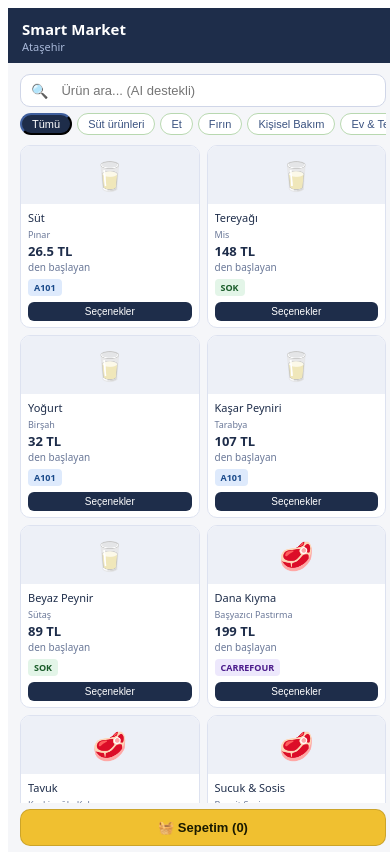
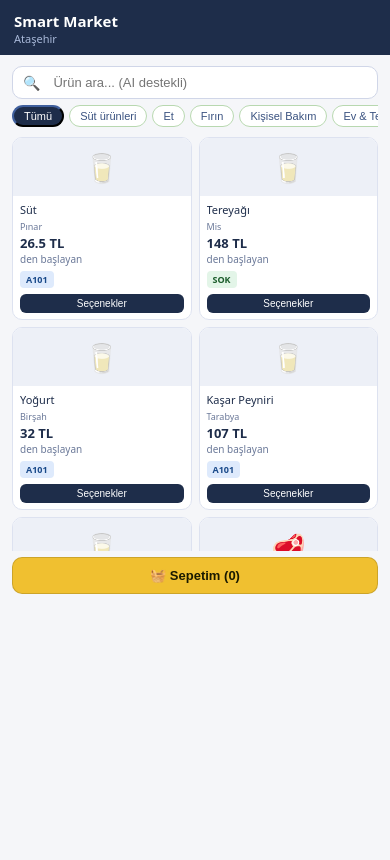
Before and after one commit to KardelenKartal/smart-market-price-comparator, a React (Vite) app: page / in a window 390 px wide. Built offline with nearby package versions, Linux system fonts and the light colour scheme; no server answers.

Commit message:
Fix mobile viewport scrolling

```diff
--- a/index.html
+++ b/index.html
@@ -2,13 +2,26 @@
 <html lang="en">
   <head>
     <meta charset="UTF-8" />
-    <meta <meta name="viewport" content="width=device-width, initial-scale=1.0, maximum-scale=1.0, user-scalable=no"
+     <meta name="viewport" content="width=device-width, initial-scale=1.0, maximum-scale=1.0, user-scalable=no"
  />
     <title>Smart Market</title>
     <style>
-      * { scrollbar-width: none; }
-      *::-webkit-scrollbar { display: none; }
-    </style>
+  * { scrollbar-width: none; }
+  *::-webkit-scrollbar { display: none; }
+
+  html, body, #root {
+    margin: 0;
+    padding: 0;
+    width: 100%;
+    height: 100%;
+    overflow: hidden;
+    background: #f5f6f9;
+  }
+
+  body {
+    overscroll-behavior: none;
+  }
+</style>
   </head>
   <body>
     <div id="root"></div>
--- a/src/ui/App.jsx
+++ b/src/ui/App.jsx
@@ -132,10 +132,11 @@
 
   return (
     <div style={{
- width: '100%',
+  width: '100%',
   maxWidth: 430,
-  minHeight: '100vh',
+  height: '100dvh',
   margin: '0 auto',
+  overflow: 'hidden',
   fontFamily: 'system-ui, sans-serif',
   background: '#f5f6f9'
 }}>
--- a/src/ui/styles.js
+++ b/src/ui/styles.js
@@ -41,8 +41,10 @@
 
 export const s = {
   phone: {
-  width: '100vw',
-  minHeight: '100vh',
+  width: '100%',
+  height: '100%',
+  display: 'flex',
+  flexDirection: 'column',
   background: colors.pageBg,
   overflow: 'hidden',
   fontFamily: 'system-ui, sans-serif',
```
